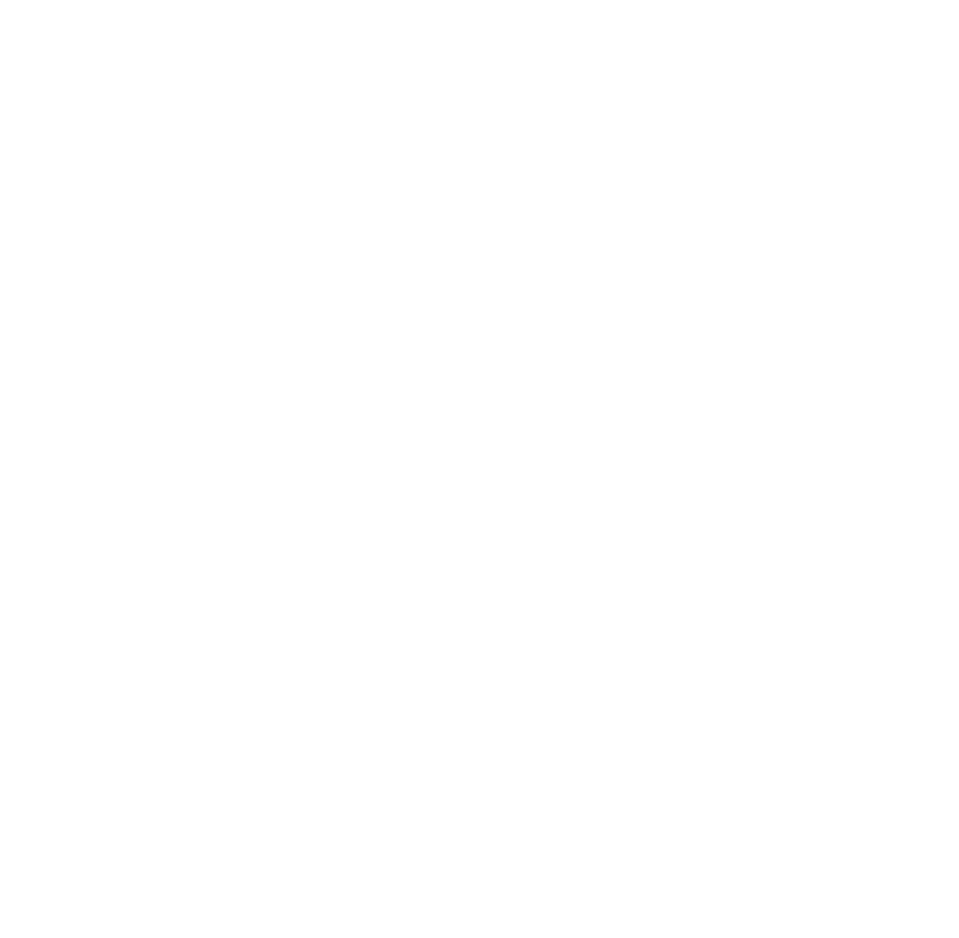
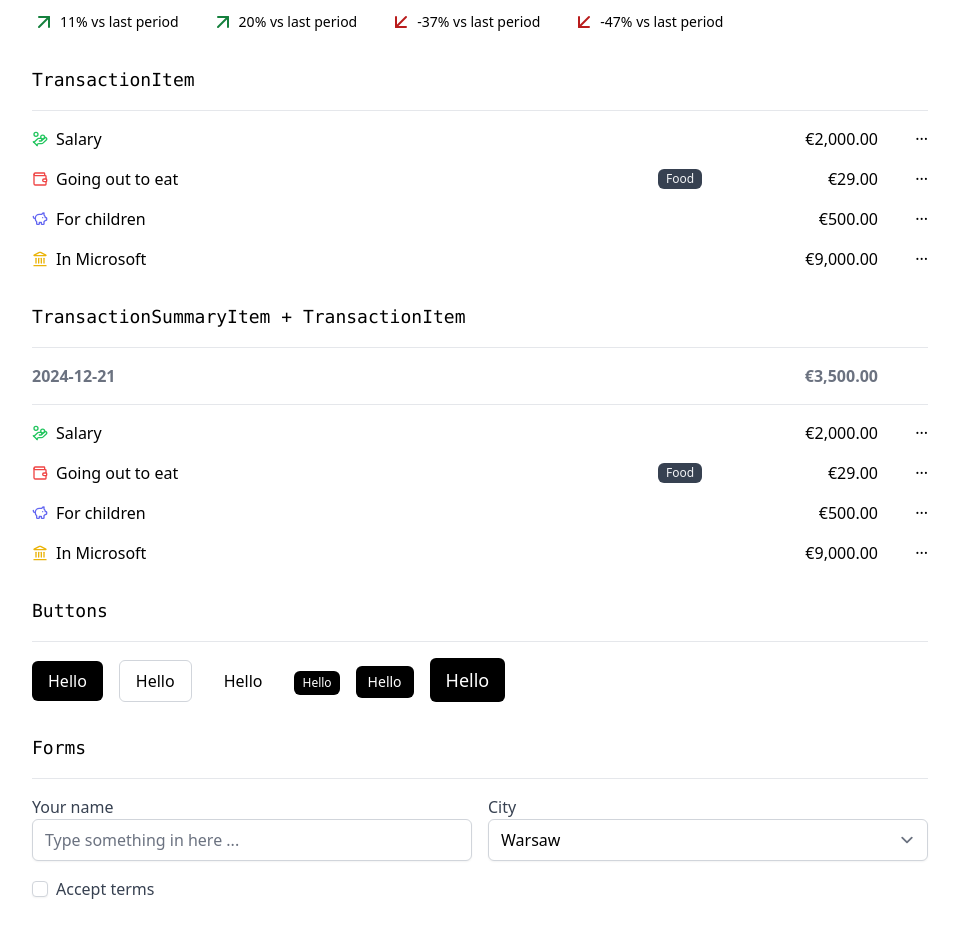
Before and after one commit to xt-levelup/NextJs-Finance-app, a Next.js app: page /playground in a window 1280 px wide. Shown: the part 340-1278 px from the top of the page, without its empty margins (160-1119 px from the left). Before the commit the page ends 800 px from the top, so only its background shows below. Built offline with nearby package versions, Linux system fonts and the light colour scheme.

Commit message:
Updated at 20241221

```diff
--- a/app/playground/page.js
+++ b/app/playground/page.js
@@ -1,9 +1,15 @@
+import Button from "@/components/button";
+import Input from "@/components/input";
+import Label from "@/components/label";
 import PageHeader from "@/components/page-header";
+import Select from "@/components/select";
+import TransactionItem from "@/components/transaction-item";
+import TransactionSummaryItem from "@/components/transaction-summary-item";
 import Trend from "@/components/trend";
 
 export default function Page() {
   return (
-    <main className="space-y-8">
+    <main className="space-y-8  mb-44">
       <h1 className="text-4xl mt-8">Playground</h1>
       <div>
         <h2 className="mb-4 text-lg font-mono">PageHeader</h2>
@@ -16,10 +22,96 @@
         <h2 className="mb-4 text-lg font-mono">Trend</h2>
         <hr className="mb-4 border-gray-200 dark:border-gray-800" />
         <div className="flex space-x-8">
-          <Trend type="Income" amount={1000} />
-          <Trend type="Expense" amount={12000} />
-          <Trend type="Invesment" amount={7000} />
-          <Trend type="Saving" amount={500} />
+          <Trend type="Income" amount={1000} prevAmount={900} />
+          <Trend type="Expense" amount={12000} prevAmount={10000} />
+          <Trend type="Invesment" amount={7000} prevAmount={11100} />
+          <Trend type="Saving" amount={500} prevAmount={950} />
+        </div>
+      </div>
+      <div>
+        <h2 className="mb-4 text-lg font-mono">TransactionItem</h2>
+        <hr className="mb-4 border-gray-200 dark:border-gray-800" />
+        <div className="space-y-4">
+          <TransactionItem type="Income" description="Salary" amount={2000} />
+          <TransactionItem
+            type="Expense"
+            category="Food"
+            description="Going out to eat"
+            amount={29}
+          />
+          <TransactionItem
+            type="Saving"
+            description="For children"
+            amount={500}
+          />
+          <TransactionItem
+            type="Investment"
+            description="In Microsoft"
+            amount={9000}
+          />
+        </div>
+      </div>
+      <div>
+        <h2 className="mb-4 text-lg font-mono">
+          TransactionSummaryItem + TransactionItem
+        </h2>
+        <hr className="mb-4 border-gray-200 dark:border-gray-800" />
+        <div className="space-y-4">
+          <TransactionSummaryItem date="2024-12-21" amount={3500} />
+          <hr className="mb-4 border-gray-200 dark:border-gray-800" />
+          <TransactionItem type="Income" description="Salary" amount={2000} />
+          <TransactionItem
+            type="Expense"
+            category="Food"
+            description="Going out to eat"
+            amount={29}
+          />
+          <TransactionItem
+            type="Saving"
+            description="For children"
+            amount={500}
+          />
+          <TransactionItem
+            type="Investment"
+            description="In Microsoft"
+            amount={9000}
+          />
+        </div>
+      </div>
+      <div>
+        <h2 className="mb-4 text-lg font-mono">Buttons</h2>
+        <hr className="mb-4 border-gray-200 dark:border-gray-800" />
+        <div className="space-x-4">
+          <Button>Hello</Button>
+          <Button variant="outline">Hello</Button>
+          <Button variant="ghost">Hello</Button>
+          <Button size="xs">Hello</Button>
+          <Button size="sm">Hello</Button>
+          <Button size="lg">Hello</Button>
+        </div>
+      </div>
+      <div>
+        <h2 className="mb-4 text-lg font-mono">Forms</h2>
+        <hr className="mb-4 border-gray-200 dark:border-gray-800" />
+        <div className="grid grid-cols-2 gap-4">
+          <div>
+            <Label className="mb-1">Your name</Label>
+            <Input type="text" placeholder="Type something in here ..." />
+          </div>
+          <div>
+            <Label className="mb-1">City</Label>
+            <Select>
+              <option>Warsaw</option>
+              <option>Berlin</option>
+              <option>London</option>
+            </Select>
+          </div>
+          <div className="flex items-center">
+            <Input type="checkbox" id="terms" />
+            <Label className="ml-2" htmlFor="terms">
+              Accept terms
+            </Label>
+          </div>
         </div>
       </div>
     </main>
--- /dev/null
+++ b/components/button.js
@@ -0,0 +1,25 @@
+export default function Button(props) {
+  const variants = {
+    default:
+      "bg-black text-white dark:bg-white dark:text-black rounded-md hover:bg-gray-700 dark:hover:bg-gray-200",
+    outline:
+      "border border-gray-300 dark:border-gray-500 rounded-md hover:bg-gray-300 dark:hover:bg-gray-500",
+    ghost:
+      "rounded-md bg-white dark:bg-black hover:bg-gray-200 dark:hover:bg-gray-500",
+  };
+  const sizes = {
+    xs: "text-xs px-2 py-1",
+    sm: "text-sm px-3 py-1.5",
+    lg: "text-lg px-4 py-2",
+    base: "text-base px-4 py-2",
+  };
+
+  return (
+    <button
+      {...props}
+      className={`${
+        props.variant ? variants[props.variant] : variants["default"]
+      } ${props.size ? sizes[props.size] : sizes["base"]}`}
+    ></button>
+  );
+}
--- /dev/null
+++ b/components/input.js
@@ -0,0 +1,12 @@
+export default function Input(props) {
+  const styles = {
+    checkbox:
+      "rounded border-gray-300 text-gray-700 bg-white dark:bg-gray-950 dark:text-gray-500 shadow-sm",
+    default:
+      "w-full rounded-md shadow-sm border-gray-300 bg-white dark:border-gray-700 dark:bg-gray-950",
+  };
+
+  return (
+    <input {...props} className={styles[props.type] ?? styles["default"]} />
+  );
+}
--- /dev/null
+++ b/components/label.js
@@ -0,0 +1,8 @@
+export default function Label(props) {
+  return (
+    <label
+      {...props}
+      className={`text-gray-700 dark:text-gray-300 ${props.className}`}
+    ></label>
+  );
+}
--- /dev/null
+++ b/components/select.js
@@ -0,0 +1,8 @@
+export default function Select(props) {
+  return (
+    <select
+      {...props}
+      className="w-full rounded-md shadow-sm border-gray-300 bg-white dark:border-gray-700 dark:bg-gray-950"
+    ></select>
+  );
+}
--- /dev/null
+++ b/components/transaction-item.js
@@ -0,0 +1,47 @@
+import { useFormatCurrency } from "@/hooks/use-format-currency";
+import { HandCoins, Wallet, Landmark, PiggyBank } from "lucide-react";
+export default function TransactionItem({
+  type,
+  category,
+  description,
+  amount,
+}) {
+  const typesMap = {
+    Income: {
+      icon: HandCoins,
+      colors: "text-green-500 dark:text-green-400",
+    },
+    Expense: {
+      icon: Wallet,
+      colors: "text-red-500 dark:text-red-400",
+    },
+    Saving: {
+      icon: PiggyBank,
+      colors: "text-indigo-500 dark:text-indigo-400",
+    },
+    Investment: {
+      icon: Landmark,
+      colors: "text-yellow-500 dark:text-yellow-400",
+    },
+  };
+  const IconComponent = typesMap[type].icon;
+  const colors = typesMap[type].colors;
+  const formattedAmount = useFormatCurrency(amount);
+  return (
+    <div className="w-full flex items-center">
+      <div className="flex items-center mr-4 grow">
+        <IconComponent className={`${colors} mr-2 w-4 h-4 hidden sm:block`} />
+        <span>{description}</span>
+      </div>
+      <div className="min-w-[150px] items-center hidden md:flex">
+        {category && (
+          <div className="rounded-md text-xs bg-gray-700 dark:bg-gray-100 text-gray-100 dark:text-black px-2 py-0.5">
+            {category}
+          </div>
+        )}
+      </div>
+      <div className="min-w-[70px] text-right">{formattedAmount}</div>
+      <div className="min-w-[50px] flex justify-end">···</div>
+    </div>
+  );
+}
--- /dev/null
+++ b/components/transaction-summary-item.js
@@ -0,0 +1,14 @@
+import { useFormatCurrency } from "@/hooks/use-format-currency";
+
+export default function TransactionSummaryItem({ date, amount }) {
+  const formattedAmount = useFormatCurrency(amount);
+  return (
+    <div className="flex text-gray-500 dark:text-gray-400 font-semibold">
+      <div className="grow">{date}</div>
+      <div className="min-w-[78px] text-right font-semibold">
+        {formattedAmount}
+      </div>
+      <div className="min-w-[50px]"></div>
+    </div>
+  );
+}
--- a/components/trend.js
+++ b/components/trend.js
@@ -1,3 +1,7 @@
+import { useMemo } from "react";
+import { ArrowDownLeft, ArrowUpRight } from "lucide-react";
+import { useFormatCurrency } from "@/hooks/use-format-currency";
+
 export default function Trend({ type, amount, prevAmount }) {
   const colorClasses = {
     Income: "text-green-700 dark:text-green-300",
@@ -7,24 +11,33 @@
   };
 
   const calcPercentageChange = (amount, prevAmount) => {
-    if (prevAmount === 0) {
+    if (!prevAmount || !amount) {
       return 0;
     }
     return ((amount - prevAmount) / prevAmount) * 100;
   };
 
-  const formatCurrency = (amount) => {
-    return new Intl.NumberFormat("en-US", {
-      style: "currency",
-      currency: "EUR",
-    }).format(amount);
-  };
+  const percentageChange = useMemo(
+    () => calcPercentageChange(amount, prevAmount).toFixed(0),
+    [amount, prevAmount]
+  );
+
+  const formattedAmount = useFormatCurrency(amount);
 
   return (
     <div>
       <div className={`font-semibold ${colorClasses[type]}`}>{type}</div>
       <div className="text-2xl font-semibold text-black dark:text-white mb-2">
-        {amount ? formatCurrency(amount) : formatCurrency(0)}
+        {formattedAmount}
+      </div>
+      <div className="flex space-x-1 items-center text-sm">
+        {percentageChange <= 0 && (
+          <ArrowDownLeft className="text-red-700 dark:text-red-300" />
+        )}
+        {percentageChange > 0 && (
+          <ArrowUpRight className="text-green-700 dark:text-green-300" />
+        )}
+        <div>{percentageChange}% vs last period</div>
       </div>
     </div>
   );
--- /dev/null
+++ b/hooks/use-format-currency.js
@@ -0,0 +1,13 @@
+import { useMemo } from "react";
+
+export const useFormatCurrency = (amount) => {
+  const formatCurrency = (amount) => {
+    return new Intl.NumberFormat("en-US", {
+      style: "currency",
+      currency: "EUR",
+    }).format(amount);
+  };
+  return useMemo(() => {
+    return formatCurrency(amount);
+  }, [amount]);
+};
--- a/tailwind.config.mjs
+++ b/tailwind.config.mjs
@@ -1,5 +1,5 @@
 /** @type {import('tailwindcss').Config} */
-export default {
+const tailwindCofig = {
   content: [
     "./pages/**/*.{js,ts,jsx,tsx,mdx}",
     "./components/**/*.{js,ts,jsx,tsx,mdx}",
@@ -13,5 +13,7 @@
       },
     },
   },
-  plugins: [],
+  plugins: [require("@tailwindcss/forms")],
 };
+
+export default tailwindCofig;
```
Also changed, not shown: package.json (+7 -5 lines), 2 other files (tests, documents, lock files or other folders).
